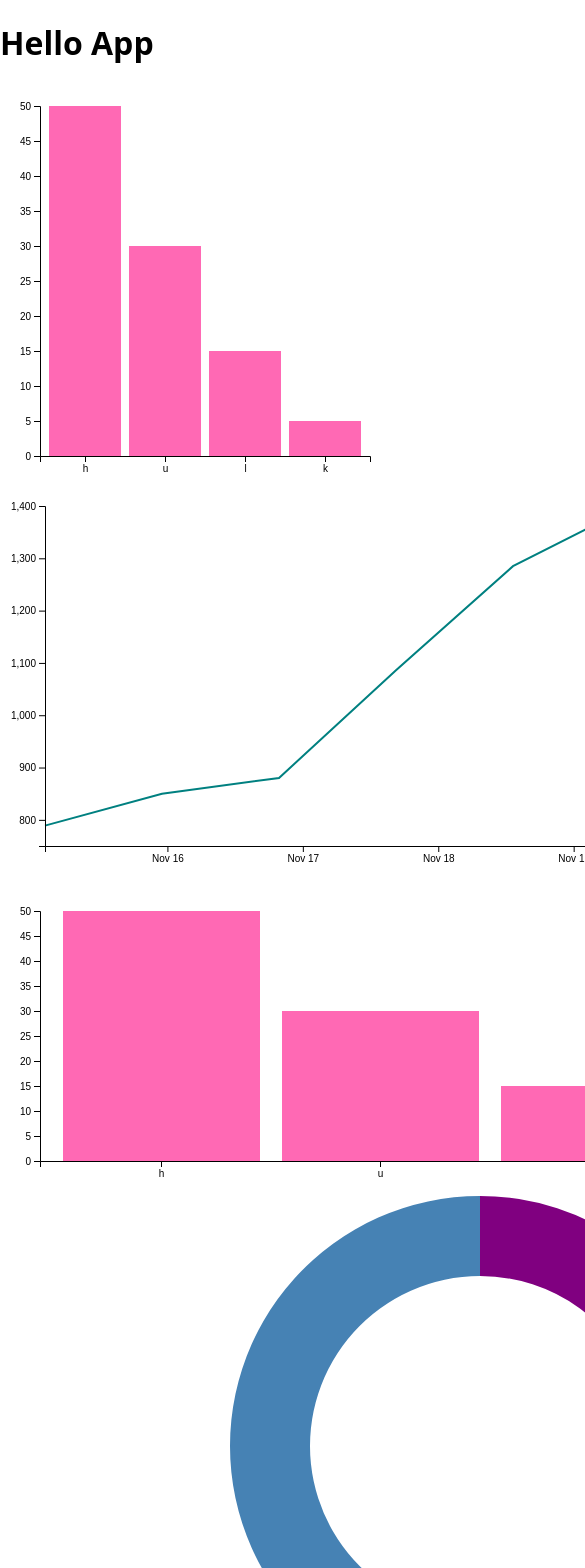
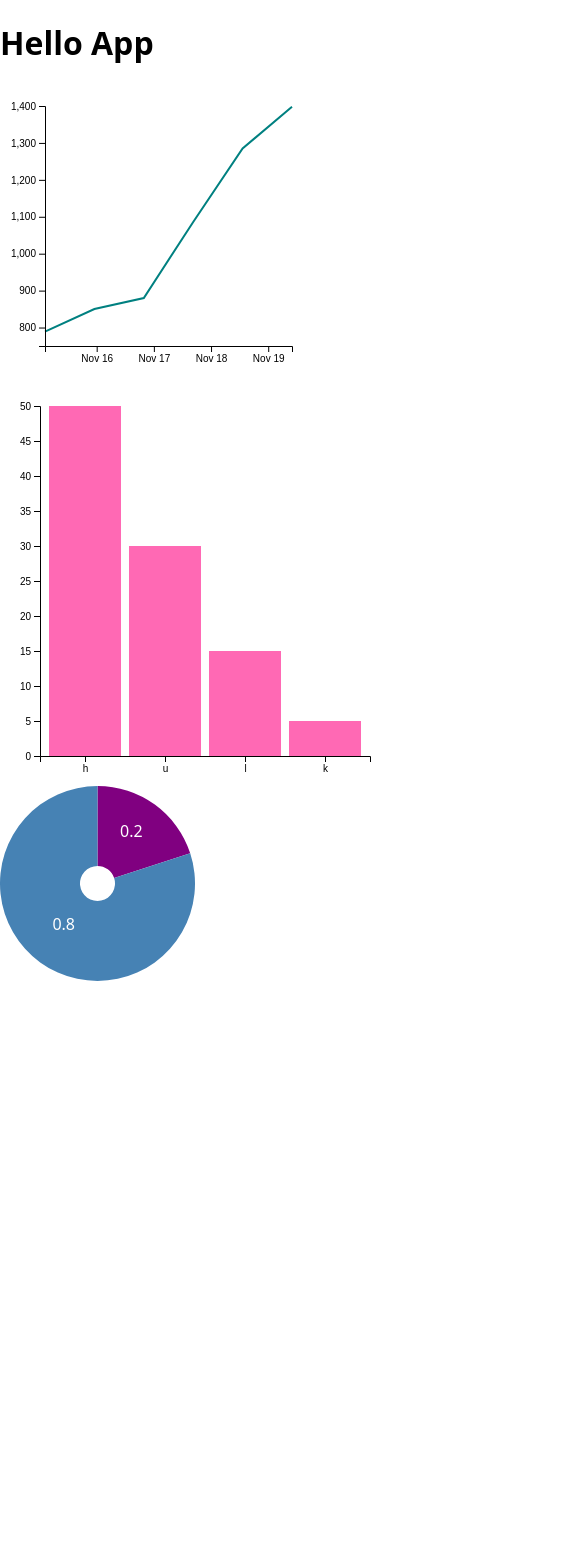
Before and after one commit to chooblarin/react-d3-example, a React (Vite) app: page / in a window 390 px wide. Shown: the top 1568 px of the page, 585 px wide, since content can reach past the window. After the commit the page ends 986 px from the top, so only its background shows below. Built offline with nearby package versions, Linux system fonts and the light colour scheme.

Commit message:
Responsive charts demo

```diff
--- a/src/components/App.tsx
+++ b/src/components/App.tsx
@@ -30,9 +30,19 @@ const timeSeriesInputData = [
 class App extends React.Component<{}, {}> {
   render() {
     const MeasuredBarChart = withMeasureAndRender(BarChart);
+    const MeasuredTimeSeriesChart = withMeasureAndRender(TimeSeriesChart);
+    const MeasuredDonutChart = withMeasureAndRender(DonutChart);
     return (
       <div>
         <h1>Hello App</h1>
+        <div className="container-time-series-chart">
+          <MeasuredTimeSeriesChart
+            inputData={timeSeriesInputData}
+            getX={item => dayjs(item.time).toDate()}
+            getY={item => item.km}
+            formatX={date => dayjs(date).format("MMM DD")}
+          />
+        </div>
         <div className="container-bar-chart">
           <MeasuredBarChart
             inputData={barInputData}
@@ -40,28 +50,28 @@ class App extends React.Component<{}, {}> {
             getY={item => item.frequency}
           />
         </div>
-        <TimeSeriesChart
-          inputData={timeSeriesInputData}
-          getX={item => dayjs(item.time).toDate()}
-          getY={item => item.km}
-          formatX={date => dayjs(date).format("MMM DD")}
-        />
-        <BarChart
-          inputData={barInputData}
-          width={960}
-          height={300}
-          getX={item => item.letter}
-          getY={item => item.frequency}
-        />
-        <DonutChart
-          inputData={donutInputData}
-          getX={item => item.gender}
-          getY={item => item.ratio}
-        />
+        <div className="container-donut-chart">
+          <MeasuredDonutChart
+            inputData={donutInputData}
+            getX={item => item.gender}
+            getY={item => item.ratio}
+          />
+        </div>
+
         <style jsx>{`
           .container-bar-chart {
             width: 100%;
             height: 400px;
+            position: relative;
+          }
+          .container-time-series-chart {
+            width: 80%;
+            height: 300px;
+            position: relative;
+          }
+          .container-donut-chart {
+            width: 50vw;
+            height: 50vw;
             position: relative;
           }
         `}</style>
--- a/src/components/DonutChart.tsx
+++ b/src/components/DonutChart.tsx
@@ -2,19 +2,9 @@ import React from "react";
 import { scaleOrdinal } from "d3-scale";
 import { arc as d3Arc, pie as d3Pie } from "d3-shape";
 
+import { InjectedProps } from "./withMeasureAndRender";
+
 const fillColor = scaleOrdinal().range(["purple", "steelblue"]);
-
-const width = 960;
-const height = 500;
-const radius = Math.min(width, height) / 2;
-
-const pie = d3Pie()
-  .sort(null)
-  .value((d: any) => d.ratio);
-
-const arc = d3Arc()
-  .outerRadius(radius)
-  .innerRadius(radius - 80);
 
 type DonutChartProps = {
   inputData: any[];
@@ -22,7 +12,22 @@ type DonutChartProps = {
   getY: (item: any) => number;
 };
 
-function DonutChart({ inputData, getY }: DonutChartProps) {
+function DonutChart({
+  inputData,
+  width,
+  height,
+  getY
+}: DonutChartProps & InjectedProps) {
+  const radius = Math.min(width, height) / 2;
+
+  const pie = d3Pie()
+    .sort(null)
+    .value((d: any) => d.ratio);
+
+  const arc = d3Arc()
+    .outerRadius(radius)
+    .innerRadius(radius - 80);
+
   return (
     <svg width={width} height={height}>
       <g transform={`translate(${width / 2}, ${height / 2})`}>
--- a/src/components/TimeSeriesChart.tsx
+++ b/src/components/TimeSeriesChart.tsx
@@ -5,12 +5,7 @@ import { extent } from "d3-array";
 import { line } from "d3-shape";
 import { axisBottom, axisLeft } from "d3-axis";
 
-const svgWidth = 650;
-const svgHeight = 400;
-
-const margin = { top: 20, right: 20, bottom: 40, left: 45 };
-const width = svgWidth - margin.left - margin.right;
-const height = svgHeight - margin.top - margin.bottom;
+import { InjectedProps } from "./withMeasureAndRender";
 
 type TimeSeriesChartProps = {
   inputData: any[];
@@ -21,16 +16,22 @@ type TimeSeriesChartProps = {
 
 function TimeSeriesChart({
   inputData,
+  width,
+  height,
   getX,
   getY,
   formatX
-}: TimeSeriesChartProps) {
+}: TimeSeriesChartProps & InjectedProps) {
+  const margin = { top: 20, right: 20, bottom: 40, left: 45 };
+  const w = width - margin.left - margin.right;
+  const h = height - margin.top - margin.bottom;
+
   const x = scaleLinear()
-    .range([0, width])
+    .range([0, w])
     .domain(extent(inputData, getX) as Date[]);
 
   const y = scaleLinear()
-    .range([height, 0])
+    .range([h, 0])
     .domain(extent(inputData, getY) as number[])
     .nice();
 
@@ -45,12 +46,12 @@ function TimeSeriesChart({
   const axisY = axisLeft(y).ticks(5);
 
   return (
-    <svg width={svgWidth} height={svgHeight}>
+    <svg width={width} height={height}>
       <g transform={`translate(${margin.left}, ${margin.top})`}>
         <path className="line" d={valueLine(inputData) || ``} />
         <g
           className="axis axis--x"
-          transform={`translate(0, ${height})`}
+          transform={`translate(0, ${h})`}
           ref={node => select(node).call(axisX as any)}
         />
         <g
```
